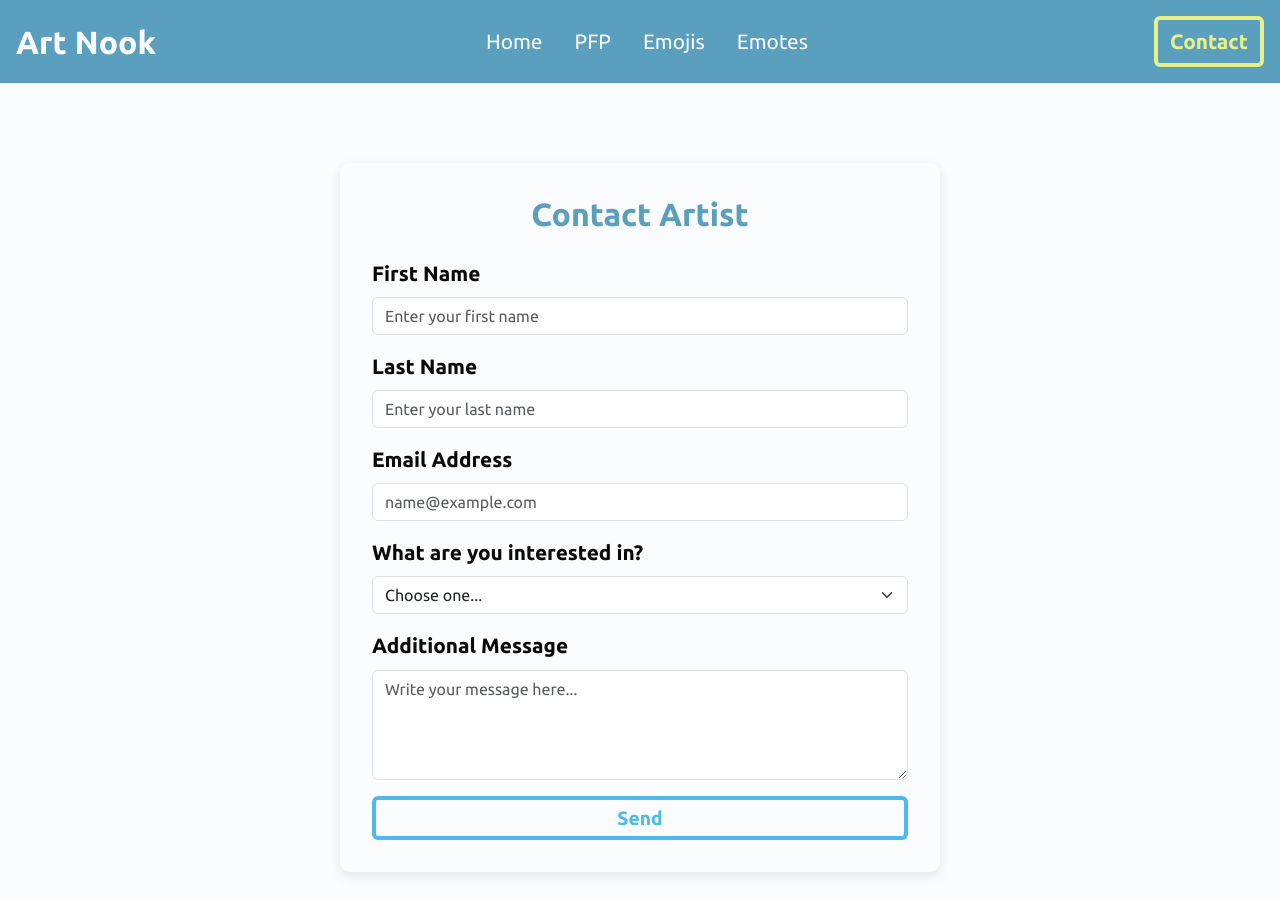
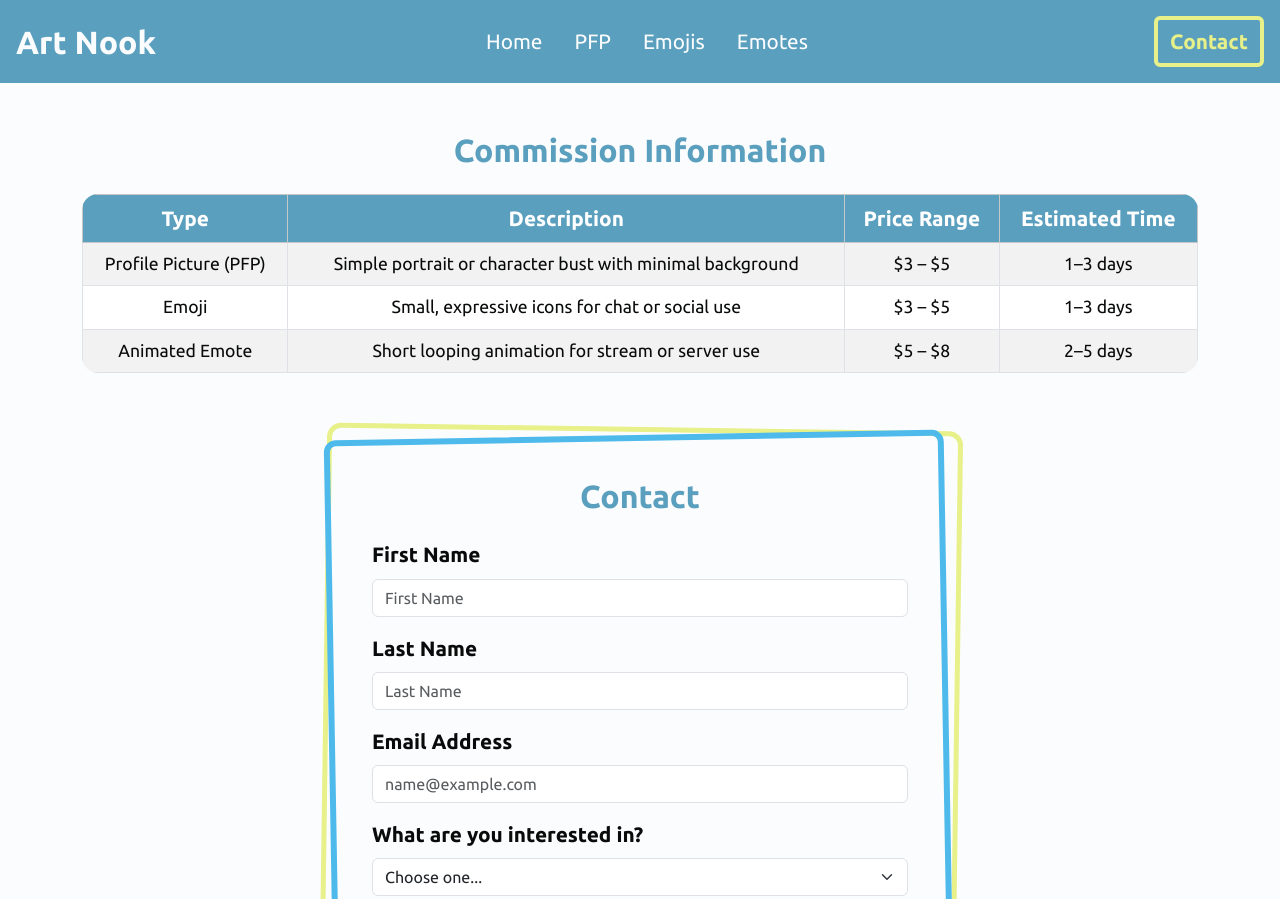
Before and after one commit to BeccaHurtado/BeccaHurtado.github.io, a plain HTML site: page contact.html in a window 1280 px wide. Shown: the top 899 px of the page. Drawn offline with nearby package versions, Linux system fonts and the light colour scheme.

Commit message:
adding table and border style to contact page

```diff
--- a/contact.html
+++ b/contact.html
@@ -35,20 +35,56 @@
         </nav>
     </header>
 
+    <div class="container my-5 pb-4">
+        <h2 class="text-center mb-4">Commission Information</h2>
+        <div class="table-responsive rounded-4">
+            <table class="table table-bordered table-striped align-middle text-center mb-0">
+                <thead class="table-light">
+                    <tr>
+                        <th>Type</th>
+                        <th>Description</th>
+                        <th>Price Range</th>
+                        <th>Estimated Time</th>
+                    </tr>
+                </thead>
+                <tbody>
+                    <tr>
+                        <td>Profile Picture (PFP)</td>
+                        <td>Simple portrait or character bust with minimal background</td>
+                        <td>$3 – $5</td>
+                        <td>1–3 days</td>
+                    </tr>
+                    <tr>
+                        <td>Emoji</td>
+                        <td>Small, expressive icons for chat or social use</td>
+                        <td>$3 – $5</td>
+                        <td>1–3 days</td>
+                    </tr>
+                    <tr>
+                        <td>Animated Emote</td>
+                        <td>Short looping animation for stream or server use</td>
+                        <td>$5 – $8</td>
+                        <td>2–5 days</td>
+                    </tr>
+                </tbody>
+            </table>
+        </div>
+    </div>
+
     <div class="form-container">
         <form>
-            <h2 class="form-title">Contact Artist</h2>
+            <h2 class="form-title">Contact</h2>
 
             <!-- First Name -->
             <div class="mb-3">
                 <label for="firstName" class="form-label">First Name</label>
-                <input type="text" class="form-control" id="firstName" placeholder="Enter your first name">
+                <input type="text" class="form-control" id="firstName" placeholder="First Name">
             </div>
 
             <!-- Last Name -->
             <div class="mb-3">
                 <label for="lastName" class="form-label">Last Name</label>
-                <input type="text" class="form-control" id="lastName" placeholder="Enter your last name">
+                <input type="text" class="form-control" id="lastName" placeholder="Last Name">
             </div>
 
             <!-- Email -->
--- a/style.css
+++ b/style.css
@@ -67,6 +67,7 @@ p, .text{
     padding: 5rem;
     background-color: #fff;
     z-index: 1;
+    border-radius: 10px;
 }
 
 /* first border */
@@ -81,6 +82,7 @@ p, .text{
     transform: rotate(-1deg);
     z-index: -2;
     pointer-events: none;
+    border-radius: 12px;
 }
 
 /* second border */
@@ -95,6 +97,7 @@ p, .text{
     transform: rotate(0.8deg);
     z-index: -3;
     pointer-events: none;
+    border-radius: 14px;
 }
 
 .abt-btn {
@@ -146,14 +149,45 @@ h3 {
   overflow: visible !important;
 }
 
+/* contact form */
 .form-container {
+    position: relative;
+    background-color: var(--background);
+    z-index: 1;
+    margin: 0 auto;
     max-width: 600px;
-    margin: 80px auto; /* centers vertically + horizontally */
     padding: 2rem;
-    /* background: var(--primary); */
     border-radius: 10px;
-    box-shadow: 0 4px 12px rgba(0,0,0,0.1);
 }
+
+.form-container::before {
+    content: "";
+    position: absolute;
+    top: -10px;
+    left: -10px;
+    right: -10px;
+    bottom: -10px;
+    border: 6px solid var(--accent);
+    transform: rotate(-1deg);
+    z-index: -1;
+    pointer-events: none;
+    border-radius: 12px;
+}
+
+.form-container::after {
+    content: "";
+    position: absolute;
+    top: -18px;
+    left: -18px;
+    right: -18px;
+    bottom: -18px;
+    border: 5px solid var(--accent2);
+    transform: rotate(0.8deg);
+    z-index: -2;
+    pointer-events: none;
+    border-radius: 14px;
+}
+
 
 .form-title {
     text-align: center;
@@ -171,3 +205,27 @@ h3 {
 footer {
     margin-top: 3rem;
 }
+
+/* table */
+
+
+table.table th {
+    background-color: var(--primary);
+    color: white;
+    font-size: 1.3rem;
+}
+
+table.table td {
+    color: var(--text);
+    font-size: 1.1rem;
+}
+
+table.table {
+    border-radius: 10px;
+    overflow: hidden;
+}
+
+h2 {
+    color: var(--primary);
+    font-weight: 600;
+}
```
Also changed, not shown: emotes.html (+19 -11 lines), index.html (+1 -1 lines), catTongue.gif (deleted), emotesGifs/catTongue.gif (added), emotesGifs/discord.gif (added), emotesGifs/secret.gif (added), emotesGifs/studyShocked.gif (added), 1 other file.
